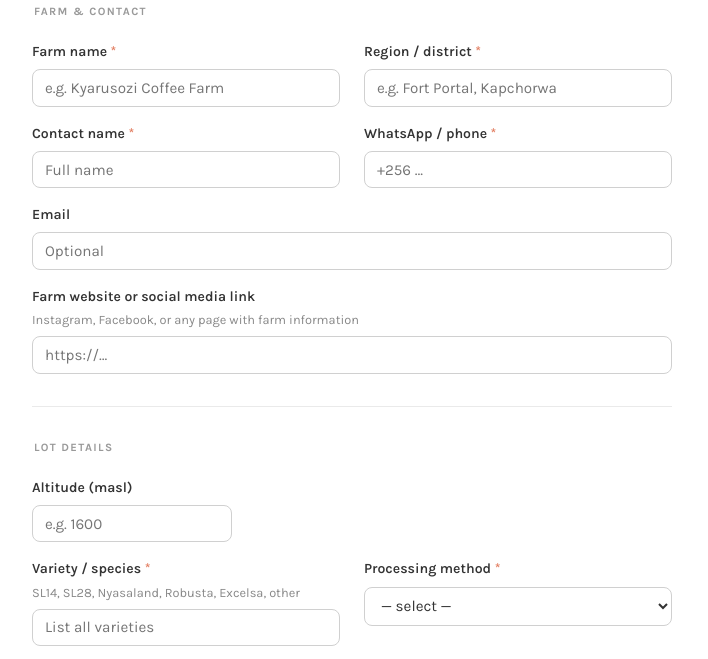
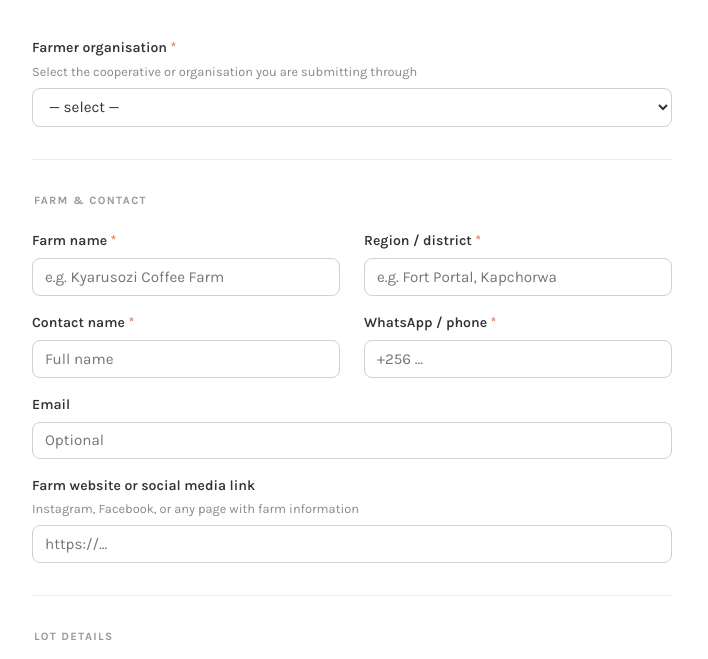
Before and after one commit to ombahiwal/zuricaf-eleventy-cms, an Eleventy site: page src/lot-info.md in a window 1280 px wide. Shown: the part 381-1040 px from the top of the page, without its empty margins (264-972 px from the left). Built offline with nearby package versions, Linux system fonts and the light colour scheme; Eleventy itself is replaced by a stand-in of ours; files that its build step writes are made by us from their sources.

Commit message:
Add farmer org selector to form and How It Works section to homepage
- Lot form: organisation dropdown (CPUA, Slow Food Uganda, NUCAFE, etc.)
  at the top, required field
- Homepage: new #how-it-works section between Services and Sustainability,
  based on the End-to-End Direct Trade model with CPUA / Dr. Ian Clarke
- Nav: add How It Works link

Co-Authored-By: Claude Sonnet 4.6 <noreply@anthropic.com>

```diff
--- a/src/_data/header.json
+++ b/src/_data/header.json
@@ -3,6 +3,7 @@
   "logo_alt": "Zuricaf Logo",
   "links": [
     { "label": "Services", "href": "/#services" },
+    { "label": "How It Works", "href": "/#how-it-works" },
     { "label": "Sustainability", "href": "/#sustainability" },
     { "label": "Slow Food", "href": "/#slowfood" },
     { "label": "Liberica Project", "href": "/#liberica" },
--- a/src/_includes/pages/lot-info.njk
+++ b/src/_includes/pages/lot-info.njk
@@ -20,6 +20,24 @@
   >
     <input type="hidden" name="form-name" value="coffee-lot-info">
     <p style="display:none;"><label>Don't fill this out: <input name="bot-field"></label></p>
+
+    <!-- ── FARMER ORGANIZATION ───────────────────────── -->
+    <div style="margin-bottom:2rem;">
+      <label class="field-label" for="farmer_org">Farmer organisation <span class="req">*</span>
+        <span class="field-hint">Select the cooperative or organisation you are submitting through</span>
+      </label>
+      <select id="farmer_org" name="farmer_org" required class="field-select">
+        <option value="" disabled selected>&mdash; select &mdash;</option>
+        <option value="CPUA">CPUA – Commercial Coffee Producers of Uganda</option>
+        <option value="Slow Food Uganda">Slow Food Uganda</option>
+        <option value="NUCAFE">NUCAFE – National Union of Coffee Agribusinesses</option>
+        <option value="UGACOF">UGACOF</option>
+        <option value="Independent">Independent (no organisation)</option>
+        <option value="Other">Other</option>
+      </select>
+    </div>
+
+    <hr style="border:none;border-top:1px solid #eaeaea;margin:0 0 2rem;">
 
     <!-- ── FARM & CONTACT ─────────────────────────────── -->
     <fieldset style="border:none;padding:0;margin:0 0 2rem;">
```
Also changed, not shown: src/_includes/pages/home.njk (+7 -0 lines), src/index.md (+18 -0 lines).
